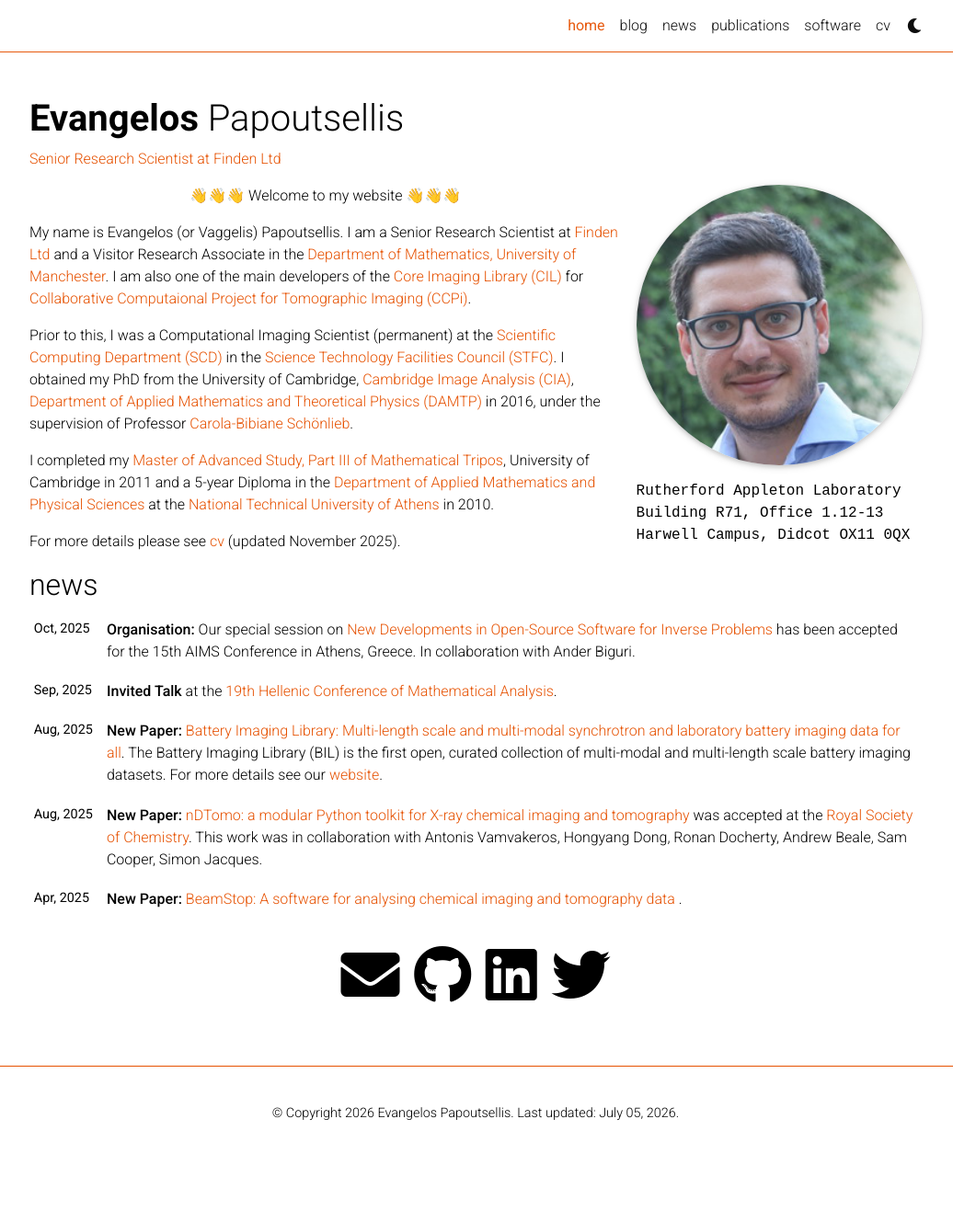
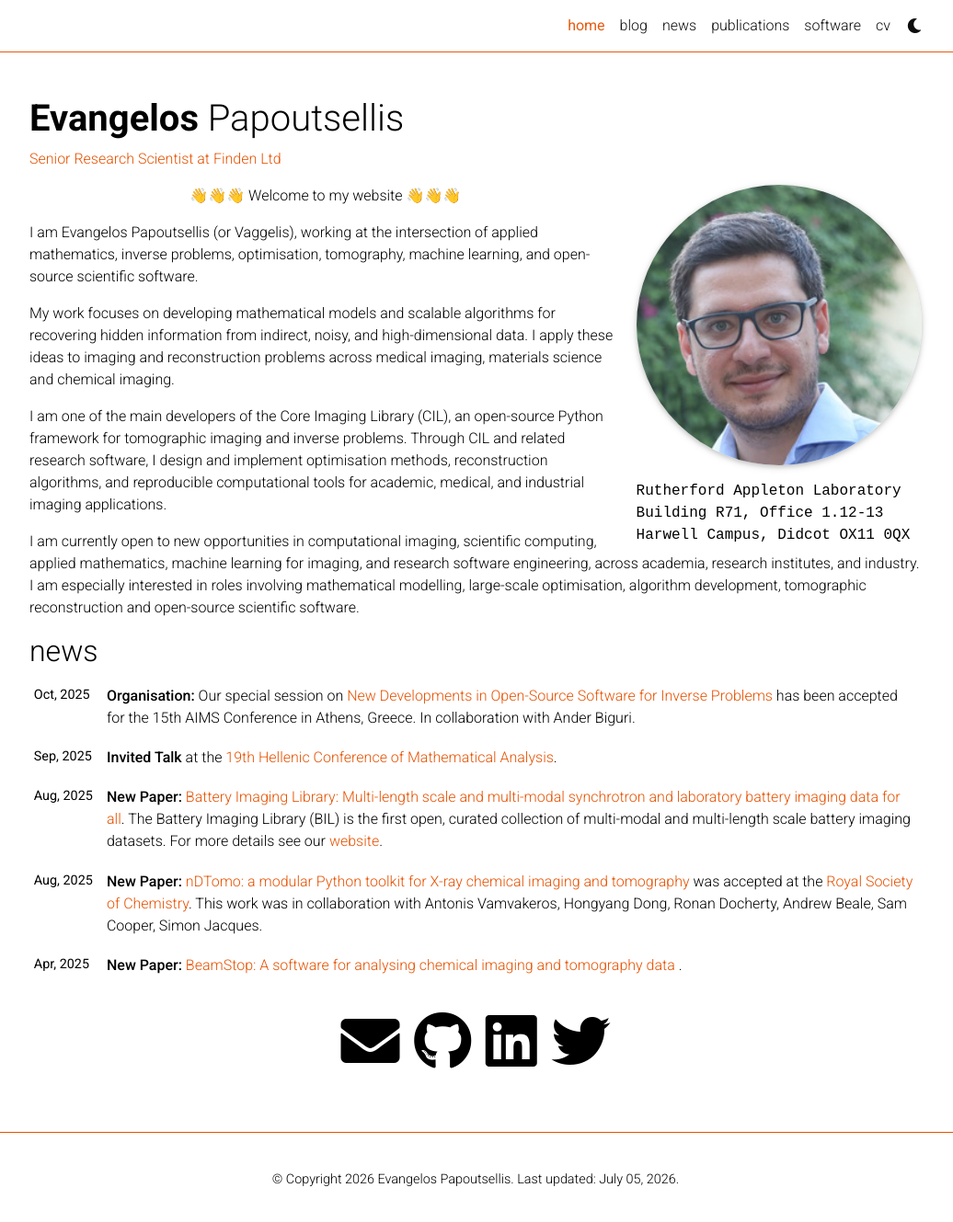
Before and after one commit to epapoutsellis/epapoutsellis.github.io, a Jekyll site: the page built from _pages/home.md, in a window 1280 px wide and 1334 px high. Shown: the top 1329 px of the window at 92% size, without its empty margins (123-1159 px from the left). Built offline with Jekyll 4.4.1, drawn with Linux system fonts in a browser that asks for light colours; full-size pictures stand in for the smaller copies a plugin makes; emoji names are drawn with the system emoji font; comment, search, counter and statistics services are not loaded; a style sheet for code colours, icons or effects is not loaded.

Commit message:
update 07_2026

```diff
--- a/_data/cv_epaps.yml
+++ b/_data/cv_epaps.yml
@@ -3,7 +3,7 @@
   contents:
     - title: Senior Research Scientist
       institution: Finden Ltd, Oxford, UK
-      year: Since Oct, 2022
+      year: Since Oct, 2022 - Jan, 2026
 
     - title: Computational Imaging Scientist
       institution: Science and Technology Facilities Council, Oxford, UK
--- a/_pages/home.md
+++ b/_pages/home.md
@@ -21,10 +21,18 @@ social: true  # includes social icons at the bottom of the page
 
 <p style="text-align: center;">:wave::wave::wave: Welcome to my website :wave::wave::wave:</p>
 
-My name is Evangelos (or Vaggelis) Papoutsellis. I am a Senior Research Scientist at [Finden Ltd](https://www.finden.co.uk/) and a Visitor Research Associate in the [Department of Mathematics, University of Manchester](https://www.maths.manchester.ac.uk/). I am also one of the main developers of the [Core Imaging Library (CIL)](https://github.com/TomographicImaging/CIL) for [Collaborative Computaional Project for Tomographic Imaging (CCPi)](https://ccpi.ac.uk/).
+I am Evangelos Papoutsellis (or Vaggelis), working at the intersection of applied mathematics, inverse problems, optimisation, tomography, machine learning, and open-source scientific software.
+
+My work focuses on developing mathematical models and scalable algorithms for recovering hidden information from indirect, noisy, and high-dimensional data. I apply these ideas to imaging and reconstruction problems across medical imaging, materials science and chemical imaging.
+
+I am one of the main developers of the Core Imaging Library (CIL), an open-source Python framework for tomographic imaging and inverse problems. Through CIL and related research software, I design and implement optimisation methods, reconstruction algorithms, and reproducible computational tools for academic, medical, and industrial imaging applications.
+
+I am currently open to new opportunities in computational imaging, scientific computing, applied mathematics, machine learning for imaging, and research software engineering, across academia, research institutes, and industry. I am especially interested in roles involving mathematical modelling, large-scale optimisation, algorithm development, tomographic reconstruction and open-source scientific software.
+
+<!-- I am a Senior Research Scientist at [Finden Ltd](https://www.finden.co.uk/) and a Visitor Research Associate in the [Department of Mathematics, University of Manchester](https://www.maths.manchester.ac.uk/). I am also one of the main developers of the [Core Imaging Library (CIL)](https://github.com/TomographicImaging/CIL) for [Collaborative Computaional Project for Tomographic Imaging (CCPi)](https://ccpi.ac.uk/).
 
 Prior to this, I was a Computational Imaging Scientist (permanent) at the [Scientific Computing Department (SCD)](https://www.scd.stfc.ac.uk/Pages/home.aspx) in the [Science Technology Facilities Council (STFC)](https://stfc.ukri.org/). I obtained my PhD from the University of Cambridge, [Cambridge Image Analysis (CIA)](http://www.damtp.cam.ac.uk/research/cia/cambridge-image-analysis), [Department of Applied Mathematics and Theoretical Physics (DAMTP)](https://www.damtp.cam.ac.uk/) in 2016, under the supervision of Professor [Carola-Bibiane Schönlieb]({{ site.data.coauthors["Schönlieb"].url }}).
 
-I completed my [Master of Advanced Study, Part III of Mathematical Tripos](https://www.maths.cam.ac.uk/postgrad/part-iii/prospective.html), University of Cambridge in 2011 and a 5-year Diploma in the [Department of Applied Mathematics and Physical Sciences](http://semfe.ntua.gr/en/) at the [National Technical University of Athens](https://www.ntua.gr/en/) in 2010.
+I completed my [Master of Advanced Study, Part III of Mathematical Tripos](https://www.maths.cam.ac.uk/postgrad/part-iii/prospective.html), University of Cambridge in 2011 and a 5-year Diploma in the [Department of Applied Mathematics and Physical Sciences](http://semfe.ntua.gr/en/) at the [National Technical University of Athens](https://www.ntua.gr/en/) in 2010. -->
 
-For more details please see [cv](https://epapoutsellis.github.io/cv/) (updated November 2025).
+<!-- For more details please see [cv](https://epapoutsellis.github.io/cv/) (updated November 2025). -->
```
